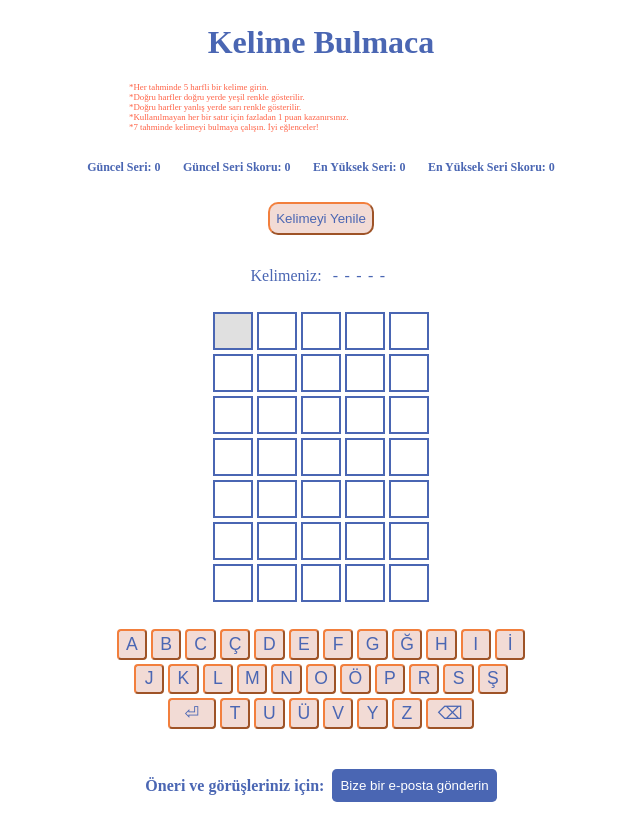
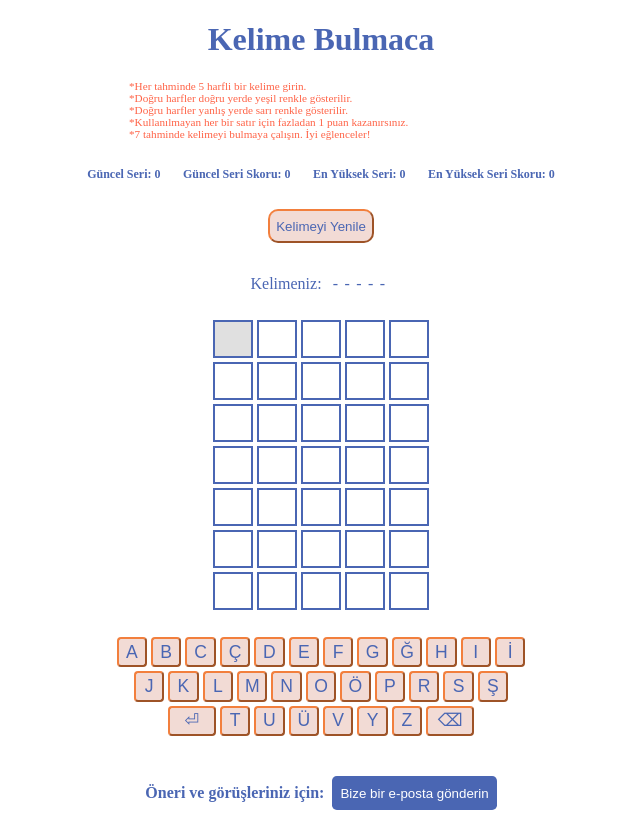
Before and after one commit to navillan/kelimeBulmaca, a React (Create React App) app: page / in a window 1280 px wide. Shown: the whole page, without its empty margins (319-959 px from the left). Built offline with nearby package versions, Linux system fonts and the light colour scheme; no server answers; the database is empty.

Commit message:
Project v1.0

```diff
--- a/src/components/kelimeTablosu.js
+++ b/src/components/kelimeTablosu.js
@@ -35,10 +35,6 @@ const KelimeTablosu = ({ currentStreak, setCurrentStreak, currentStreakScore, se
     Array.from({ length: ROWS }, () => Array(COLS).fill(""))
   );
   const [currentCell, setCurrentCell] = useState({ row: 0, col: 0 });
-  console.log("Main Kelime:", mainKelime && Object.values(mainKelime).map(val =>
-          typeof val === "string" ? val.toUpperCase() : val
-    )
-  );
 
   let { row, col } = currentCell;
 
@@ -127,7 +123,6 @@ const KelimeTablosu = ({ currentStreak, setCurrentStreak, currentStreakScore, se
 
         if (row < ROWS - 1) {
           setCurrentCell({ row: row + 1, col: 0 });
-          console.log(tahminKelime);
           setTahminKelime([]);
         }
       } else if (!Object.values(kelimeler).includes(guess)) {
--- a/src/hooks/useCheckValidWord.js
+++ b/src/hooks/useCheckValidWord.js
@@ -8,7 +8,6 @@ function useCheckValidWord (setIsValidWord, tahminKelime, kelimelerArray) {
     setIsValidWord(true)
   }
 
-  console.log("Kelimeler Kütüphanesi:", kelimelerLibrary);
   return { setIsValidWord };
 }
 
--- a/src/hooks/useGetKelime.js
+++ b/src/hooks/useGetKelime.js
@@ -25,8 +25,6 @@ const useGetKelime = () => {
       const kelime = kelimelerLibrary.length > 0
     ? kelimelerLibrary[Math.floor(Math.random() * (kelimelerLibrary.length))]
     : "";
-  console.log("Harfin Kelimeleri:", kelime);
-  console.log("Tüm Kelimeler:", kelimelerLibrary);
 
 
     const mainKelime = kelime != {}
--- a/src/index.css
+++ b/src/index.css
@@ -14,13 +14,13 @@ button {
 }
 
 .main-header {
-  margin-top: 3vh;
+  margin-top: 1vh;
 }
 
 .main-header-rules {
   margin-top: 0.4rem;
   margin-bottom: 1rem;
-  font-size: 1.1vh;
+  font-size: 0.7rem;
   color: tomato;
   width: 24rem;
   text-align: left;
--- a/src/index.js
+++ b/src/index.js
@@ -6,7 +6,7 @@ import { getFirestore } from "firebase/firestore";
 import { getAnalytics } from "firebase/analytics";
 
 const firebaseConfig = {
-  apiKey: "AIzaSyAQgwprmtIe7xDYfedZw9zPX0AuelalE-w",
+  apiKey: process.env.REACT_APP_API_KEY,
   authDomain: "kelimebulmaca-75e54.firebaseapp.com",
   projectId: "kelimebulmaca-75e54",
   storageBucket: "kelimebulmaca-75e54.firebasestorage.app",
```
Also changed, not shown: package.json (line endings or trailing spaces), 11 other files (tests, documents, lock files or other folders).
